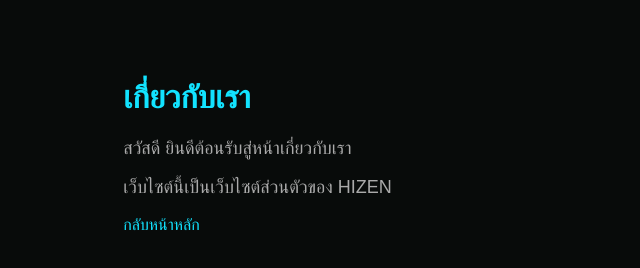
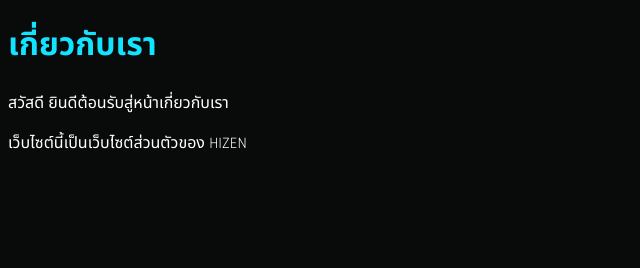
Before and after one commit to xenoreaperth-ai/HIzen, a plain HTML site: page about.html in a window 1280 px wide. Shown: the whole page, without its empty margins (0-640 px from the left). Drawn offline with Linux system fonts and the light colour scheme.

Commit message:
Add files via upload

```diff
--- a/about.html
+++ b/about.html
@@ -4,40 +4,36 @@
 <head>
     <meta charset="UTF-8">
     <meta name="viewport" content="width=device-width, initial-scale=1.0">
-    <title>HIZEN.COM</title>
+
+    <title>HIZEN.com</title>
+
+    <link href="https://fonts.googleapis.com/css2?family=Orbitron:wght@500;600;700&family=Rajdhani:wght@400;500;600;700&family=Noto+Sans+Thai:wght@400;500;600;700&display=swap" rel="stylesheet">
 
     <style>
         body {
             background: #080b0a;
             color: white;
-            font-family: sans-serif;
-            padding: 50px 9%;
+            font-family: 'Rajdhani', 'Noto Sans Thai', sans-serif;
+        }
+
+        h1, h2, h3 {
+            font-family: 'Orbitron', 'Noto Sans Thai', sans-serif;
         }
 
         h1 {
             color: #12e3ff;
-        }
-
-        p {
-            color: #aaa;
-            font-size: 18px;
-        }
-
-        a {
-            color: #12e3ff;
-            text-decoration: none;
         }
     </style>
 </head>
 
 <body>
 
-    <h1>เกี่ยวกับเรา</h1>
+            <h1>เกี่ยวกับเรา</h1>
 
-    <p>สวัสดี ยินดีต้อนรับสู่หน้าเกี่ยวกับเรา</p>
-    <p>เว็บไซต์นี้เป็นเว็บไซต์ส่วนตัวของ HIZEN</p>
+            <p>สวัสดี ยินดีต้อนรับสู่หน้าเกี่ยวกับเรา</p>
 
-    <a href="index.html">กลับหน้าหลัก</a>
+            <p>เว็บไซต์นี้เป็นเว็บไซต์ส่วนตัวของ HIZEN</p>
+
 
 </body>
 </html>
```
